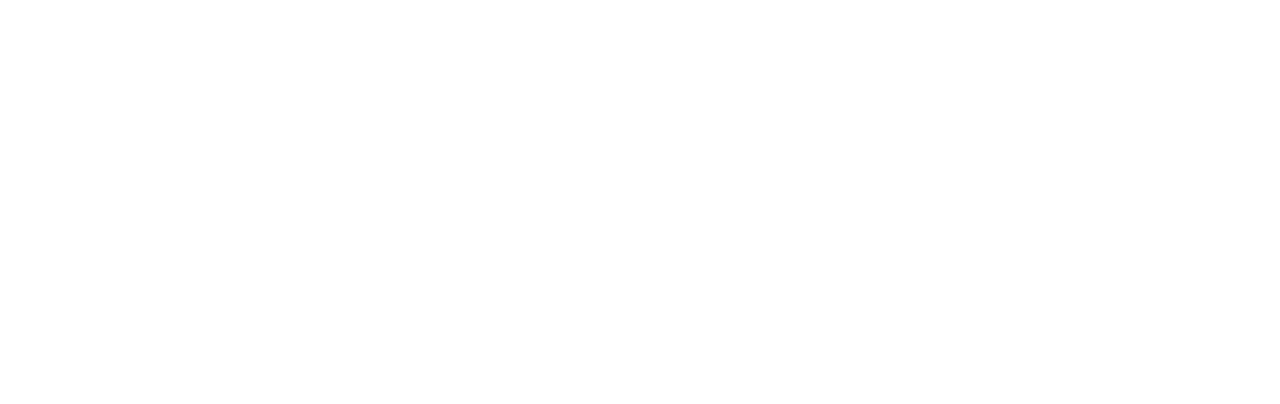
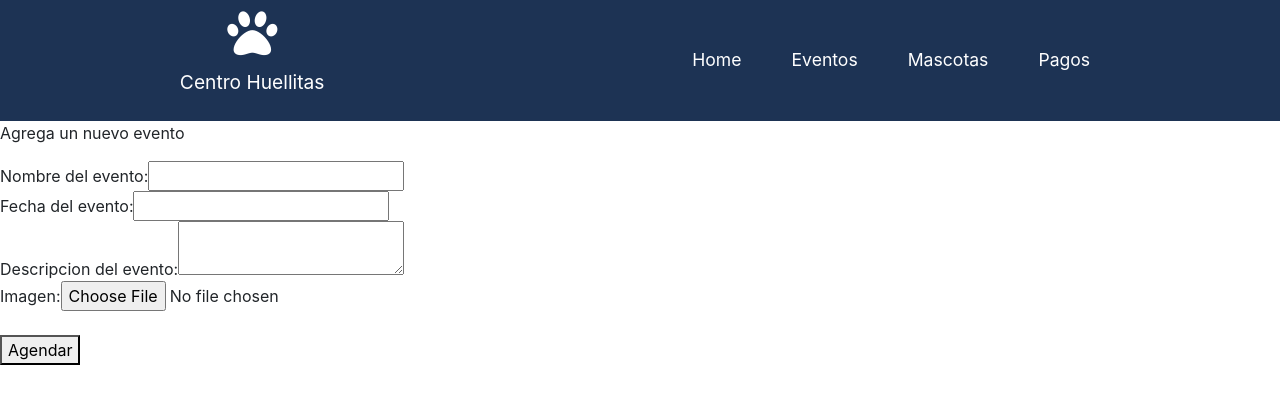
Before and after one commit to AlbertoMartinezGar/centrohuellitas_escalables, a React (Create React App) app: page /agregarevento in a window 1280 px wide. Before the commit this address had no page. Shown: the top 404 px of the page. Built offline with nearby package versions, Linux system fonts and the light colour scheme.

Commit message:
v0.12 - Agregar eventos

```diff
--- a/src/App.js
+++ b/src/App.js
@@ -6,7 +6,9 @@
 import Homepage from './components/Homepage';
 import Pets from './components/Pets';
 import EventsPage from './components/EventsPage';
+import CreateEvent from './components/CreateEvent';
 import './App.css';
+
 
 function App() {
   return (
@@ -14,6 +16,7 @@
         <Route path="/" element={<Homepage />} />
         <Route path="/mascotas" element={<Pets />} />
         <Route path="/eventos" element={<EventsPage />} />
+        <Route path="/agregarevento" element={<CreateEvent />} />
       </Routes>
 
   );
--- /dev/null
+++ b/src/components/CreateEvent/index.js
@@ -0,0 +1,61 @@
+import React, { useState } from "react";
+import Header from "../Header";
+
+const CreateEvent = () => {
+
+    const [nombre, setNombre] = useState("");
+    const [fecha, setFecha] = useState("");
+    const [descripcion, setDescripcion] = useState("");
+
+    const handleSubmit = () => {
+
+        var myHeaders = new Headers();
+        myHeaders.append("Content-Type", "application/json");
+
+        var raw = JSON.stringify({
+            "nombre": nombre,
+            "fecha": fecha,
+            "descripcion": descripcion
+        });
+
+        var requestOptions = {
+            method: 'POST',
+            headers: myHeaders,
+            body: raw,
+            redirect: 'follow'
+        };
+
+        fetch("http://localhost:3030/api/newevent", requestOptions)
+            .then(response => response.text())
+            .then(result => console.log(result))
+            .catch(error => console.log('error', error));
+        }
+
+
+    return(
+        <>
+            <Header />
+            <p>Agrega un nuevo evento</p>
+            <form onSubmit={handleSubmit}>
+                Nombre del evento:
+                    <input type="text" name="nombre"
+                        onChange={(e) => setNombre(e.target.value)}
+                    />
+                <br />Fecha del evento:
+                    <input type="text" name="fecha"
+                        onChange={(e) => setFecha(e.target.value)}
+                    />
+                <br />Descripcion del evento:
+                    <textarea name="descripcion"
+                        onChange={(e) => setDescripcion(e.target.value)}
+                    />
+                <br />Imagen:
+                        <input type="file" name="imagen" />
+                <br /><br /><button type="submit">Agendar</button>
+            </form>
+
+        </>
+    )
+}
+
+export default CreateEvent;
--- a/src/components/EventsPage/index.jsx
+++ b/src/components/EventsPage/index.jsx
@@ -1,4 +1,5 @@
 import React, { useEffect, useState } from "react";
+import { Link } from 'react-router-dom';
 import Header from "../Header";
 
 const EventsPage = () => {
@@ -20,6 +21,7 @@
     return(
         <>
             <Header/>
+            <Link to="/agregarevento" className="btn btn-pimary">Agregar un nuevo evento</Link>
             {
                 events && events.map((evento, _index) => (
                     <div key={`event-${_index}`}>
```
Also changed, not shown: 1 other file (tests, documents, lock files or other folders).
